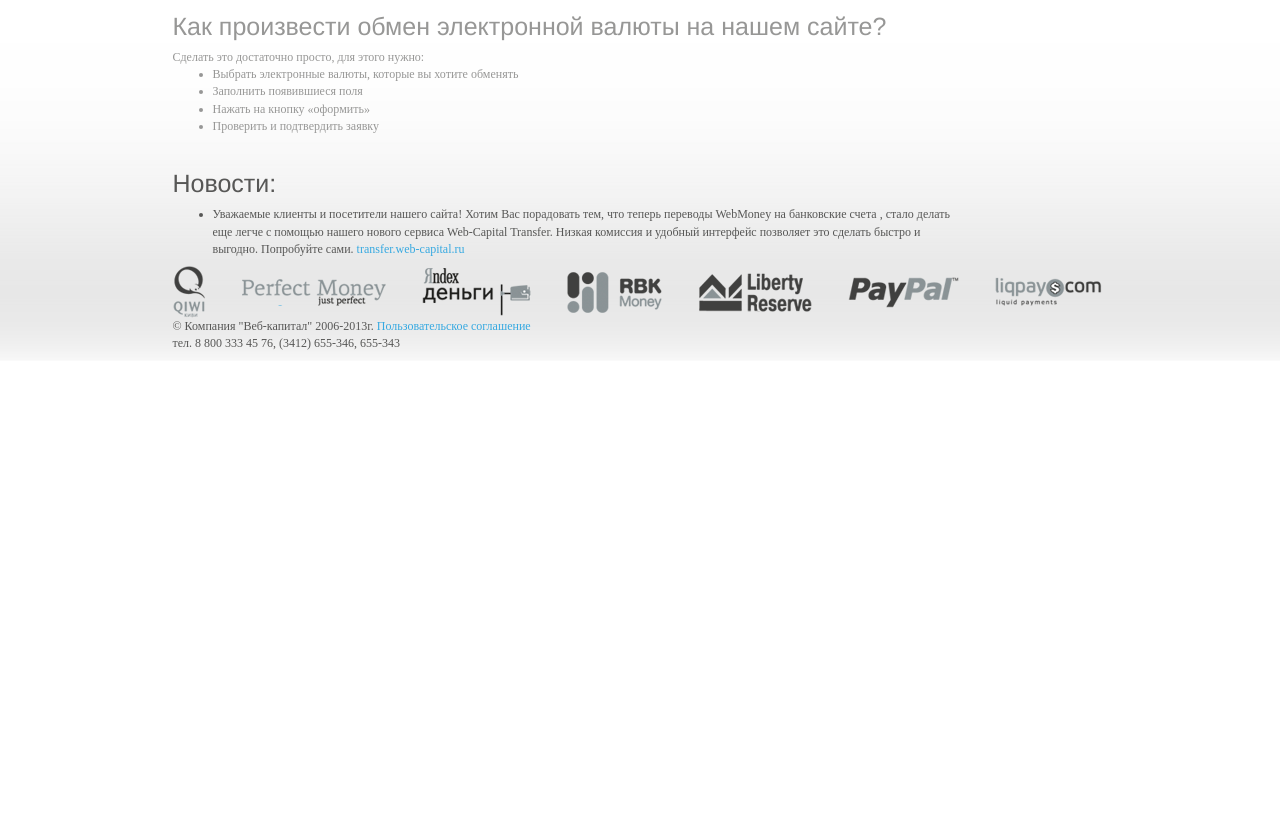
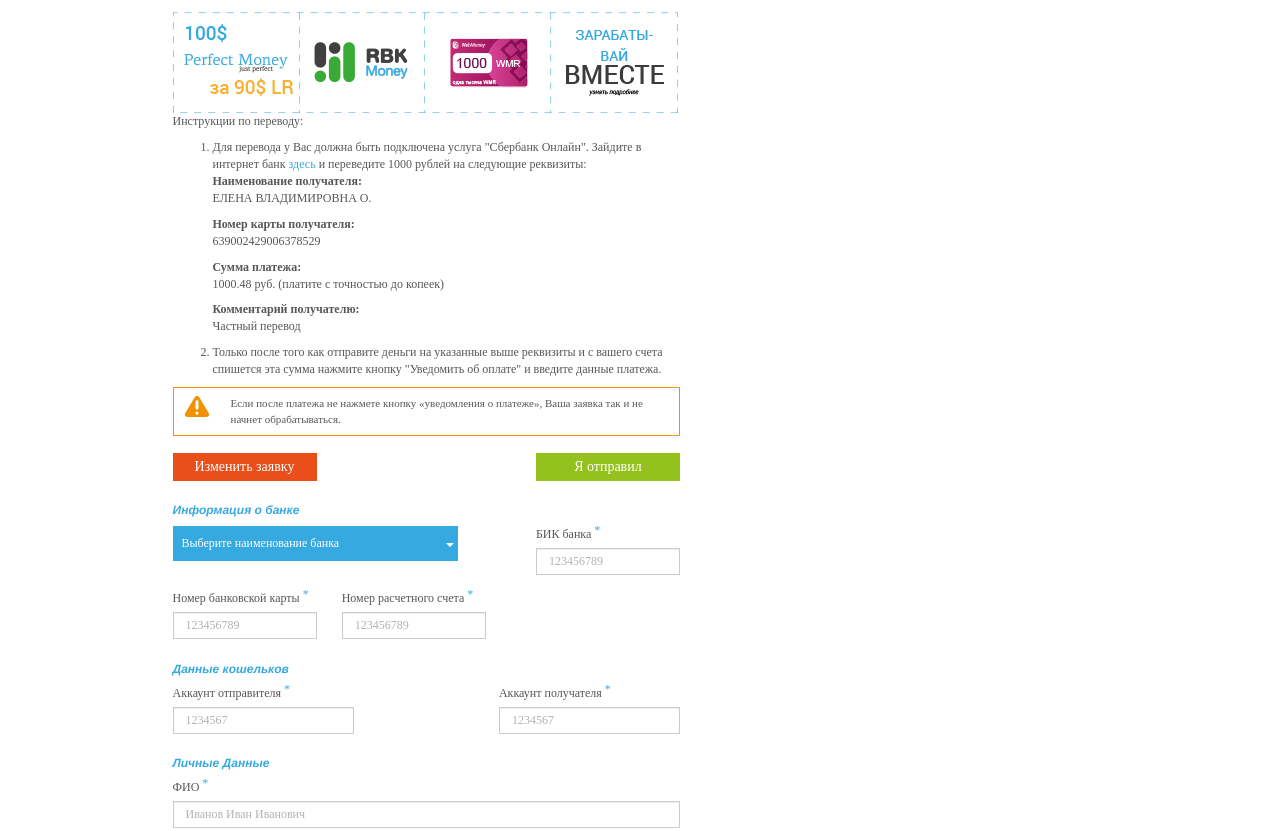
Before and after one commit to otmjka/wcbiz.p-app.ru, a plain HTML site: page index.html in a window 1280 px wide. Shown: the part 710-1541 px from the top of the page. Before the commit the page ends 1071 px from the top, so only its background shows below. Drawn offline with Linux system fonts and the light colour scheme; a web font is replaced by a local one.

Commit message:
form-layout 3

```diff
--- a/index.html
+++ b/index.html
@@ -135,7 +135,8 @@
               </ol>
             </div>
             <!-- /.breadcrumb -->
-            <div class="order-layot-2">
+
+            <div class="order-layout-2">
               <!-- Описание заявки -->
               <div class="order-layout-2-1">
                 <div class="row">
@@ -230,7 +231,43 @@
               <!-- /.Ваша заявка успешно отправлена -->
               <!-- Информация о банке -->
               <!-- !!!! добавить общий div "Заполнение формы" -->
+            </div><!-- <div class="order-layout-2"> -->
+
+            <div class="order-layout-3">
+              <div class="row">
+                <p>Инструкции по переводу: </p>
+                <ol>
+
+
+                  <li>Для перевода у Вас должна быть подключена услуга "Сбербанк Онлайн". Зайдите в интернет банк <a href="">здесь</a> и переведите 1000 рублей на следующие реквизиты:
+
+                  <p><strong>Наименование получателя:</strong><br />
+                  ЕЛЕНА ВЛАДИМИРОВНА О.
+                  </p>
+                  <p><strong>Номер карты получателя:</strong><br />
+                  639002429006378529</p>
+                  <p>
+                  <strong>Сумма платежа:</strong><br />
+                  1000.48  руб. (платите с точностью до копеек)</p>
+
+                  <p><strong>Комментарий получателю:</strong><br>
+                  Частный перевод </p>
+                  </li>
+                  <li>Только после того как отправите деньги на указанные выше реквизиты и с вашего счета спишется эта сумма нажмите кнопку "Уведомить об оплате" и введите данные платежа.</li>
+                </ol>
               </div>
+              <div class="row">
+                <div class="alert alert-warning">Если после платежа не нажмете кнопку «уведомления о платеже», Ваша заявка так и не начнет обрабатываться.</div>
+              </div>
+              <div class="row">
+                <div class="form-group">
+                  <button type="button" class="btn btn-danger btn-md pull-left">Изменить заявку</button>
+                  <button type="button" class="btn btn-success btn-md pull-right">Я отправил</button>
+                  <div class="clearfix"></div>
+                </div>
+              </div>
+            </div><!-- <div class="order-layout-3"> -->
+
             <div class="order-layout-1">
               <div class="X-Y-5-0 row">
                 <h4>Информация о банке</h4>
--- a/sass/index.scss
+++ b/sass/index.scss
@@ -438,9 +438,12 @@ label {
   color: #000;
 }
 //order layouts
-.order-layout-1{
-	display: none;
-}
+// .order-layout-1{
+// 	display: none;
+// }
+// .order-layout-2{
+// 	display: none;
+// }
 // <!-- special-offer -->
 .special-offer{
 	background-color: #fff;
```
Also changed, not shown: css/index.css. Lines whose indentation alone changed are shown as unchanged.
